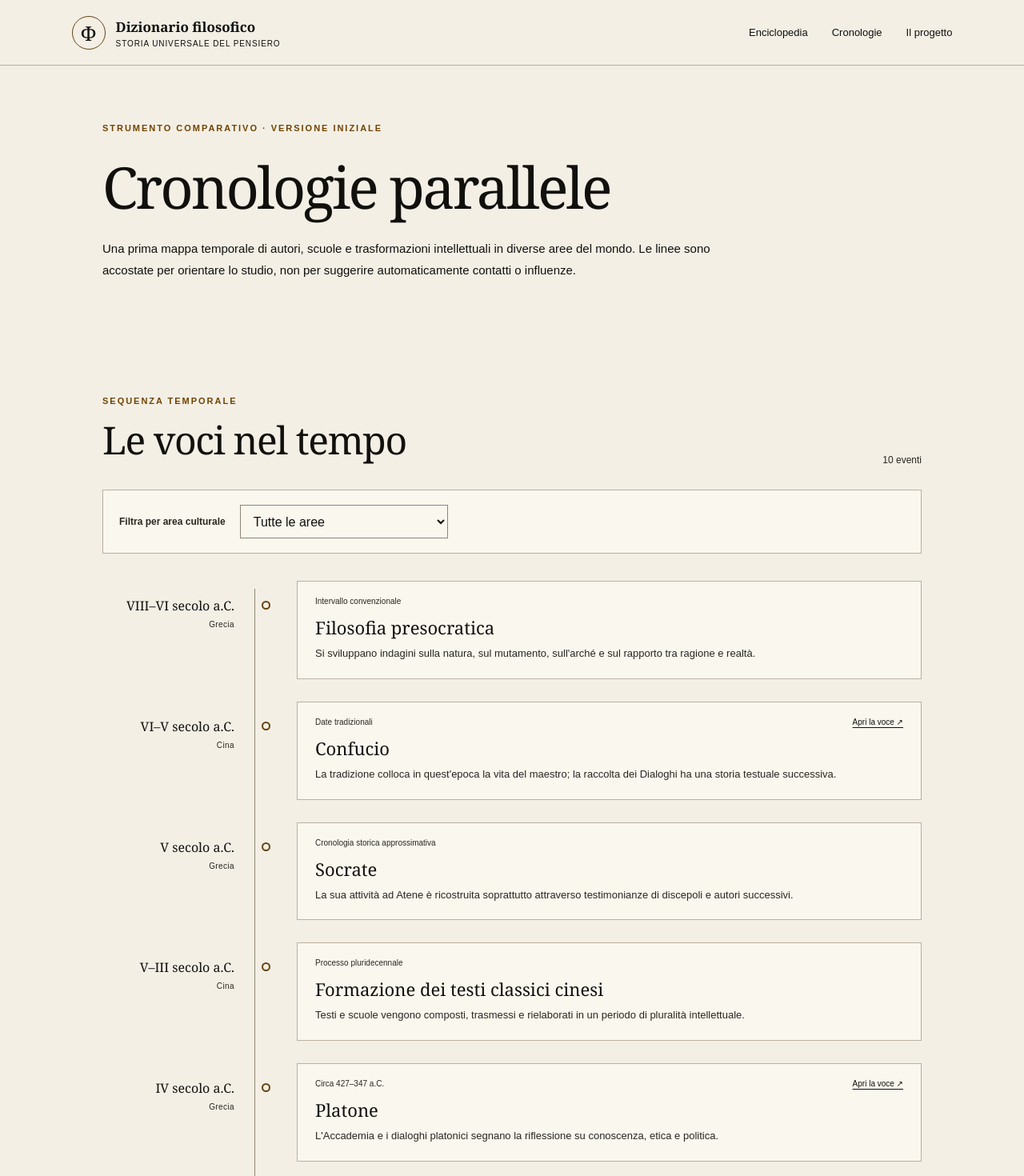
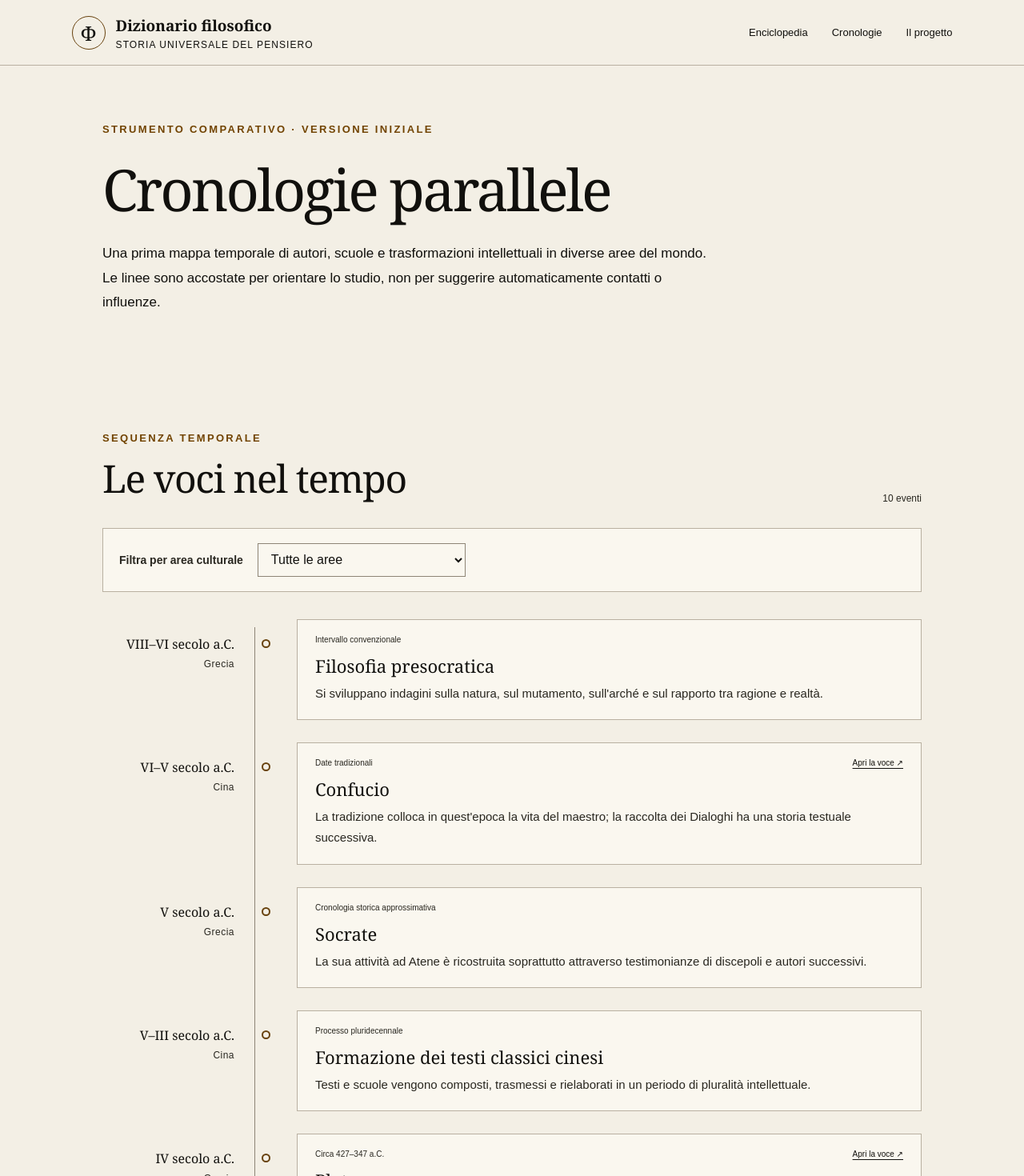
Before and after one commit to Marco19666/dizionariofilosofico, a Next.js app: page /cronologie in a window 1280 px wide. Shown: the top 1470 px of the page at 80% size. Built offline with nearby package versions, Linux system fonts and the light colour scheme.

Commit message:
Aumenta i caratteri del testo senza modificare i titoli

```diff
--- a/app/globals.css
+++ b/app/globals.css
@@ -1,11 +1,11 @@
 :root{--paper:#f6f3ec;--paper-deep:#ebe5d9;--ink:#252820;--muted:#74756c;--green:#334c43;--green-dark:#263a33;--ochre:#b78345;--line:#dcd6c9;--white:#fffefa}
 *{box-sizing:border-box}html{scroll-behavior:smooth}body{margin:0;background:var(--paper);color:var(--ink);font-family:Arial,Helvetica,sans-serif;-webkit-font-smoothing:antialiased}a{color:inherit;text-decoration:none}
-.site-header{min-height:82px;padding:0 7vw;display:flex;align-items:center;justify-content:space-between;border-bottom:1px solid var(--line);background:var(--paper)}.brand{display:flex;align-items:center;gap:13px}.brand-mark{width:42px;height:42px;display:grid;place-items:center;border:1px solid var(--ochre);border-radius:50%;color:var(--green);font-family:Georgia,serif;font-size:25px}.brand strong{display:block;font-family:Georgia,serif;font-size:17px;font-weight:600}.brand small{display:block;margin-top:4px;color:var(--muted);font-size:10px;letter-spacing:.09em;text-transform:uppercase}.site-header nav{display:flex;gap:30px;color:#55584f;font-size:13px}.site-header nav a:hover{color:var(--ochre)}
-.hero{min-height:510px;padding:92px 10vw 80px;position:relative;overflow:hidden;background:var(--green);color:#f8f5ed}.hero-inner{max-width:760px;position:relative;z-index:1}.eyebrow{margin:0 0 18px;color:var(--ochre);font-size:11px;font-weight:700;letter-spacing:.18em;text-transform:uppercase}.hero h1{max-width:700px;margin:0;font-family:Georgia,"Times New Roman",serif;font-size:clamp(46px,6.7vw,82px);font-weight:400;letter-spacing:-.045em;line-height:.99}.hero h1 em{color:#d8b27b;font-weight:400}.hero-copy{max-width:590px;margin:27px 0 32px;color:#e1e3da;font-size:16px;line-height:1.8}.primary-link{display:inline-flex;gap:30px;align-items:center;padding:14px 18px;background:#e8d8bd;color:var(--green-dark);font-size:13px;font-weight:700}.primary-link:hover{background:white}.hero-note{position:absolute;right:8vw;bottom:65px;display:flex;flex-direction:column;gap:9px;color:rgba(255,255,255,.11);font-family:Georgia,serif;font-size:clamp(30px,4vw,52px)}
-.principles{display:grid;grid-template-columns:repeat(3,1fr);gap:45px;padding:54px 10vw;border-bottom:1px solid var(--line)}.principles>div{max-width:310px}.principle-number{color:var(--ochre);font-family:Georgia,serif;font-size:14px}.principles h2{margin:13px 0 8px;font-family:Georgia,serif;font-size:21px;font-weight:400}.principles p{margin:0;color:var(--muted);font-size:13px;line-height:1.7}
-.section-wrap{padding-left:10vw;padding-right:10vw}.encyclopedia{padding-top:82px;padding-bottom:88px}.section-heading{display:flex;justify-content:space-between;align-items:end;margin-bottom:30px}.section-heading .eyebrow{margin-bottom:10px}.section-heading h2,.pathways h2{margin:0;font-family:Georgia,"Times New Roman",serif;font-size:clamp(32px,4vw,48px);font-weight:400;letter-spacing:-.03em}.entry-count{color:var(--muted);font-size:12px}.search-panel{display:grid;grid-template-columns:minmax(0,1fr) 230px 190px;gap:9px 18px;padding:20px;margin-bottom:28px;border:1px solid var(--line);background:rgba(255,254,250,.65)}.search-label,.filter-label{color:#55584f;font-size:11px;font-weight:700}.search-panel input,.search-panel select{width:100%;min-height:46px;padding:0 13px;border:1px solid var(--line);border-radius:0;background:var(--white);color:var(--ink);font:inherit;font-size:13px}.search-panel input:focus,.search-panel select:focus{outline:2px solid var(--ochre);outline-offset:2px}
-.entry-grid{display:grid;grid-template-columns:repeat(3,minmax(0,1fr));gap:17px}.entry-card{min-height:280px;display:flex;flex-direction:column;padding:23px;border:1px solid var(--line);background:var(--white);transition:transform .18s ease,box-shadow .18s ease}.entry-card:hover{transform:translateY(-3px);box-shadow:0 12px 28px rgba(40,43,34,.07)}.card-meta{display:flex;justify-content:space-between;gap:10px;color:var(--muted);font-size:10px}.entry-area{margin:23px 0 5px;color:var(--ochre);font-size:11px;font-weight:700;letter-spacing:.07em;text-transform:uppercase}.entry-card h3{margin:0;font-family:Georgia,serif;font-size:27px;font-weight:400}.entry-period{margin:7px 0 13px;color:var(--muted);font-size:11px}.entry-description{margin:0 0 16px;color:#55584f;font-size:12px;line-height:1.65}.tag-list{display:flex;flex-wrap:wrap;gap:6px;margin-top:auto}.tag-list span{padding:5px 7px;background:var(--paper);color:#66685e;font-size:10px}.card-foot{margin-top:17px;padding-top:11px;border-top:1px solid #eee9df;color:#929187;font-size:10px}.editorial-note{margin:19px 0 0;color:var(--muted);font-size:11px;line-height:1.6}.empty-state{padding:35px;border:1px dashed var(--line);color:var(--muted);text-align:center;font-size:13px}
-.pathways{padding:75px 0;background:var(--paper-deep)}.pathways-inner{max-width:1050px}.pathways h2{max-width:690px}.pathways-inner>p:last-child{max-width:610px;color:#66685e;font-size:14px;line-height:1.8}.site-footer{display:flex;justify-content:space-between;gap:20px;padding:25px 7vw;background:var(--green-dark);color:#d4d8cf;font-size:10px;letter-spacing:.03em}
+.site-header{min-height:82px;padding:0 7vw;display:flex;align-items:center;justify-content:space-between;border-bottom:1px solid var(--line);background:var(--paper)}.brand{display:flex;align-items:center;gap:13px}.brand-mark{width:42px;height:42px;display:grid;place-items:center;border:1px solid var(--ochre);border-radius:50%;color:var(--green);font-family:Georgia,serif;font-size:25px}.brand strong{display:block;font-family:Georgia,serif;font-size:19px;font-weight:600}.brand small{display:block;margin-top:4px;color:var(--muted);font-size:12px;letter-spacing:.09em;text-transform:uppercase}.site-header nav{display:flex;gap:30px;color:#55584f;font-size:13px}.site-header nav a:hover{color:var(--ochre)}
+.hero{min-height:510px;padding:92px 10vw 80px;position:relative;overflow:hidden;background:var(--green);color:#f8f5ed}.hero-inner{max-width:760px;position:relative;z-index:1}.eyebrow{margin:0 0 18px;color:var(--ochre);font-size:13px;font-weight:700;letter-spacing:.18em;text-transform:uppercase}.hero h1{max-width:700px;margin:0;font-family:Georgia,"Times New Roman",serif;font-size:clamp(46px,6.7vw,82px);font-weight:400;letter-spacing:-.045em;line-height:.99}.hero h1 em{color:#d8b27b;font-weight:400}.hero-copy{max-width:590px;margin:27px 0 32px;color:#e1e3da;font-size:18px;line-height:1.8}.primary-link{display:inline-flex;gap:30px;align-items:center;padding:14px 18px;background:#e8d8bd;color:var(--green-dark);font-size:15px;font-weight:700}.primary-link:hover{background:white}.hero-note{position:absolute;right:8vw;bottom:65px;display:flex;flex-direction:column;gap:9px;color:rgba(255,255,255,.11);font-family:Georgia,serif;font-size:clamp(30px,4vw,52px)}
+.principles{display:grid;grid-template-columns:repeat(3,1fr);gap:45px;padding:54px 10vw;border-bottom:1px solid var(--line)}.principles>div{max-width:310px}.principle-number{color:var(--ochre);font-family:Georgia,serif;font-size:14px}.principles h2{margin:13px 0 8px;font-family:Georgia,serif;font-size:21px;font-weight:400}.principles p{margin:0;color:var(--muted);font-size:15px;line-height:1.7}
+.section-wrap{padding-left:10vw;padding-right:10vw}.encyclopedia{padding-top:82px;padding-bottom:88px}.section-heading{display:flex;justify-content:space-between;align-items:end;margin-bottom:30px}.section-heading .eyebrow{margin-bottom:10px}.section-heading h2,.pathways h2{margin:0;font-family:Georgia,"Times New Roman",serif;font-size:clamp(32px,4vw,48px);font-weight:400;letter-spacing:-.03em}.entry-count{color:var(--muted);font-size:12px}.search-panel{display:grid;grid-template-columns:minmax(0,1fr) 230px 190px;gap:9px 18px;padding:20px;margin-bottom:28px;border:1px solid var(--line);background:rgba(255,254,250,.65)}.search-label,.filter-label{color:#55584f;font-size:13px;font-weight:700}.search-panel input,.search-panel select{width:100%;min-height:46px;padding:0 13px;border:1px solid var(--line);border-radius:0;background:var(--white);color:var(--ink);font:inherit;font-size:13px}.search-panel input:focus,.search-panel select:focus{outline:2px solid var(--ochre);outline-offset:2px}
+.entry-grid{display:grid;grid-template-columns:repeat(3,minmax(0,1fr));gap:17px}.entry-card{min-height:280px;display:flex;flex-direction:column;padding:23px;border:1px solid var(--line);background:var(--white);transition:transform .18s ease,box-shadow .18s ease}.entry-card:hover{transform:translateY(-3px);box-shadow:0 12px 28px rgba(40,43,34,.07)}.card-meta{display:flex;justify-content:space-between;gap:10px;color:var(--muted);font-size:10px}.entry-area{margin:23px 0 5px;color:var(--ochre);font-size:13px;font-weight:700;letter-spacing:.07em;text-transform:uppercase}.entry-card h3{margin:0;font-family:Georgia,serif;font-size:27px;font-weight:400}.entry-period{margin:7px 0 13px;color:var(--muted);font-size:11px}.entry-description{margin:0 0 16px;color:#55584f;font-size:14px;line-height:1.65}.tag-list{display:flex;flex-wrap:wrap;gap:6px;margin-top:auto}.tag-list span{padding:5px 7px;background:var(--paper);color:#66685e;font-size:10px}.card-foot{margin-top:17px;padding-top:11px;border-top:1px solid #eee9df;color:#929187;font-size:10px}.editorial-note{margin:19px 0 0;color:var(--muted);font-size:13px;line-height:1.6}.empty-state{padding:35px;border:1px dashed var(--line);color:var(--muted);text-align:center;font-size:13px}
+.pathways{padding:75px 0;background:var(--paper-deep)}.pathways-inner{max-width:1050px}.pathways h2{max-width:690px}.pathways-inner>p:last-child{max-width:610px;color:#66685e;font-size:16px;line-height:1.8}.site-footer{display:flex;justify-content:space-between;gap:20px;padding:25px 7vw;background:var(--green-dark);color:#d4d8cf;font-size:12px;letter-spacing:.03em}
 @media(max-width:800px){.site-header{padding:17px 6vw;align-items:flex-start;gap:20px;flex-direction:column}.site-header nav{flex-wrap:wrap;gap:18px}.hero{min-height:470px;padding:75px 7vw}.hero-note{right:7vw;bottom:25px;flex-direction:row;font-size:25px}.principles{grid-template-columns:1fr;gap:28px;padding:42px 7vw}.section-wrap{padding-left:7vw;padding-right:7vw}.entry-grid{grid-template-columns:repeat(2,minmax(0,1fr))}.search-panel{grid-template-columns:1fr}.section-heading{align-items:flex-start;flex-direction:column;gap:12px}}
 @media(max-width:520px){.entry-grid{grid-template-columns:1fr}.entry-card{min-height:250px}.site-footer{flex-direction:column}.hero-copy{font-size:14px}}
 
@@ -13,7 +13,7 @@
 /* Archive and entry pages */
 .archive-hero{padding:72px 10vw 64px;background:var(--green);color:var(--white)}
 .archive-hero h1,.entry-hero h1{margin:0;font-family:Georgia,"Times New Roman",serif;font-size:clamp(46px,6vw,72px);font-weight:400;letter-spacing:-.04em}
-.archive-hero>p:last-child{max-width:650px;color:#e1e3da;font-size:15px;line-height:1.8}
+.archive-hero>p:last-child{max-width:650px;color:#e1e3da;font-size:17px;line-height:1.8}
 .archive-content{padding-top:65px;padding-bottom:85px}
 .archive-card{color:inherit;text-decoration:none}
 .archive-card:hover{border-color:#c4a16f}
@@ -25,49 +25,49 @@
 .entry-hero h1{font-size:clamp(48px,7vw,82px)}
 .entry-subtitle{margin:12px 0 7px;color:#e6e3da;font-family:Georgia,serif;font-size:clamp(19px,2.4vw,26px)}
 .entry-hero .entry-period{color:#c9d0c8}
-.entry-lead{max-width:790px;margin:28px 0 20px;color:#f0eee7;font-size:17px;line-height:1.8}
-.status-note{display:inline-block;padding:8px 11px;border:1px solid rgba(255,255,255,.28);color:#e2d5bf;font-size:10px;letter-spacing:.04em}
+.entry-lead{max-width:790px;margin:28px 0 20px;color:#f0eee7;font-size:19px;line-height:1.8}
+.status-note{display:inline-block;padding:8px 11px;border:1px solid rgba(255,255,255,.28);color:#e2d5bf;font-size:12px;letter-spacing:.04em}
 .entry-layout{display:grid;grid-template-columns:minmax(0,1fr) 260px;gap:70px;padding:65px 10vw 90px;align-items:start}
 .entry-article{max-width:780px}
 .article-section{margin:0 0 42px}
 .article-section h2{margin:0 0 15px;font-family:Georgia,serif;font-size:28px;font-weight:400}
-.article-section p{margin:0 0 14px;color:#55584f;font-size:14px;line-height:1.9}
+.article-section p{margin:0 0 14px;color:#55584f;font-size:16px;line-height:1.9}
 .entry-aside{position:sticky;top:25px;display:grid;gap:28px;padding:23px;border:1px solid var(--line);background:var(--white)}
 .entry-aside .eyebrow{margin-bottom:12px}
 .entry-aside dl{display:grid;grid-template-columns:1fr;gap:5px;margin:0}
-.entry-aside dt{margin-top:9px;color:var(--muted);font-size:10px;text-transform:uppercase;letter-spacing:.07em}
-.entry-aside dd{margin:0;color:var(--ink);font-size:12px;line-height:1.5}
+.entry-aside dt{margin-top:9px;color:var(--muted);font-size:12px;text-transform:uppercase;letter-spacing:.07em}
+.entry-aside dd{margin:0;color:var(--ink);font-size:14px;line-height:1.5}
 .bibliography-list,.related-list{display:grid;gap:15px;margin:0;padding:0;list-style:none}
 .bibliography-list li,.related-list li{display:grid;gap:5px;padding-bottom:14px;border-bottom:1px solid var(--line)}
 .bibliography-list strong,.related-list a{font-family:Georgia,serif;font-size:16px;font-weight:400}
-.bibliography-list span,.related-list span{color:var(--muted);font-size:12px;line-height:1.7}
+.bibliography-list span,.related-list span{color:var(--muted);font-size:14px;line-height:1.7}
 .related-list a{color:var(--green);text-decoration:underline;text-decoration-color:#cbb895;text-underline-offset:3px}
-.back-link{color:var(--green);font-size:12px;font-weight:700}
+.back-link{color:var(--green);font-size:14px;font-weight:700}
 @media(max-width:800px){.archive-hero,.entry-hero{padding-left:7vw;padding-right:7vw}.entry-layout{grid-template-columns:1fr;gap:35px;padding-left:7vw;padding-right:7vw}.entry-aside{position:static;grid-row:1}.entry-breadcrumb{padding-left:7vw;padding-right:7vw}}
 
 /* Parallel chronology */
 .timeline-hero{padding:72px 10vw 64px;background:var(--green);color:var(--white)}
 .timeline-hero h1{max-width:800px;margin:0;font-family:Georgia,"Times New Roman",serif;font-size:clamp(46px,6vw,72px);font-weight:400;letter-spacing:-.04em}
-.timeline-hero>p:last-child{max-width:760px;color:#e1e3da;font-size:15px;line-height:1.8}
+.timeline-hero>p:last-child{max-width:760px;color:#e1e3da;font-size:17px;line-height:1.8}
 .timeline-content{padding-top:65px;padding-bottom:90px}
 .timeline-filter{display:flex;align-items:center;gap:18px;padding:18px 20px;margin-bottom:34px;border:1px solid var(--line);background:rgba(255,254,250,.65)}
-.timeline-filter label{font-size:12px;font-weight:700;color:#55584f}
+.timeline-filter label{font-size:14px;font-weight:700;color:#55584f}
 .timeline-filter select{min-height:42px;min-width:260px;padding:0 12px;border:1px solid var(--line);background:var(--white);font:inherit;color:var(--ink)}
 .timeline-list{position:relative;display:grid;gap:0;margin:0;padding:0;list-style:none}
 .timeline-list:before{content:"";position:absolute;left:190px;top:10px;bottom:10px;width:1px;background:#cfc6b5}
 .timeline-event{position:relative;display:grid;grid-template-columns:165px 50px minmax(0,1fr);gap:0 14px;padding:0 0 28px}
 .timeline-date{text-align:right;padding-top:20px;color:var(--green);font-family:Georgia,serif;font-size:16px}
-.timeline-date small{display:block;margin-top:7px;color:var(--muted);font-family:Arial,sans-serif;font-size:10px;letter-spacing:.04em}
+.timeline-date small{display:block;margin-top:7px;color:var(--muted);font-family:Arial,sans-serif;font-size:12px;letter-spacing:.04em}
 .timeline-marker{z-index:1;justify-self:center;width:11px;height:11px;margin-top:25px;border:2px solid var(--ochre);border-radius:50%;background:var(--paper)}
 .timeline-card{padding:19px 22px;border:1px solid var(--line);background:var(--white)}
 .timeline-card-top{display:flex;justify-content:space-between;gap:15px;color:var(--muted);font-size:10px}
 .timeline-card-top a{color:var(--green);text-decoration:underline;text-underline-offset:3px}
 .timeline-card h3{margin:12px 0 7px;font-family:Georgia,serif;font-size:22px;font-weight:400}
-.timeline-card p,.timeline-caution p{margin:0;color:#5e6057;font-size:13px;line-height:1.75}
+.timeline-card p,.timeline-caution p{margin:0;color:#5e6057;font-size:15px;line-height:1.75}
 .timeline-caution{margin-top:28px;padding:22px;border-left:3px solid var(--ochre);background:var(--paper-deep)}
 .timeline-caution strong{display:block;margin-bottom:8px;font-family:Georgia,serif;font-size:18px;font-weight:400}
-.timeline-home-link{display:inline-block;margin:18px 0 0 2px;color:#f0d7b1;font-size:13px;text-decoration:underline;text-underline-offset:4px}
-@media(max-width:650px){.timeline-hero{padding:60px 7vw}.timeline-filter{align-items:stretch;flex-direction:column}.timeline-filter select{min-width:0;width:100%}.timeline-list:before{left:7px}.timeline-event{grid-template-columns:15px minmax(0,1fr);gap:0 12px}.timeline-date{grid-column:2;text-align:left;padding:0 0 8px;font-family:Arial,sans-serif;font-size:12px;font-weight:700}.timeline-date small{display:inline;margin-left:9px}.timeline-marker{grid-column:1;grid-row:1/3;margin-top:4px}.timeline-card{grid-column:2;grid-row:2;padding:16px}.timeline-card-top{flex-wrap:wrap}}
+.timeline-home-link{display:inline-block;margin:18px 0 0 2px;color:#f0d7b1;font-size:15px;text-decoration:underline;text-underline-offset:4px}
+@media(max-width:650px){.timeline-hero{padding:60px 7vw}.timeline-filter{align-items:stretch;flex-direction:column}.timeline-filter select{min-width:0;width:100%}.timeline-list:before{left:7px}.timeline-event{grid-template-columns:15px minmax(0,1fr);gap:0 12px}.timeline-date{grid-column:2;text-align:left;padding:0 0 8px;font-family:Arial,sans-serif;font-size:14px;font-weight:700}.timeline-date small{display:inline;margin-left:9px}.timeline-marker{grid-column:1;grid-row:1/3;margin-top:4px}.timeline-card{grid-column:2;grid-row:2;padding:16px}.timeline-card-top{flex-wrap:wrap}}
 
 
 /* High-contrast light reading palette */
```
